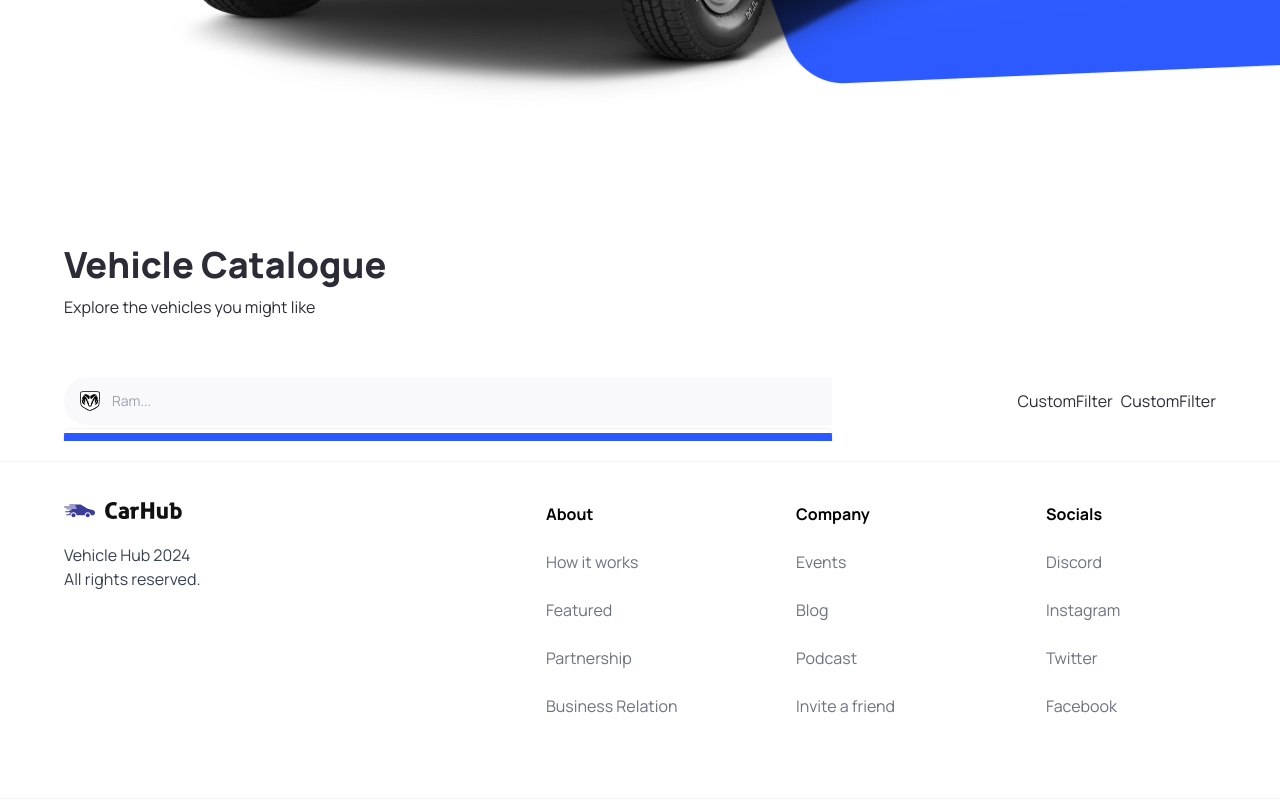
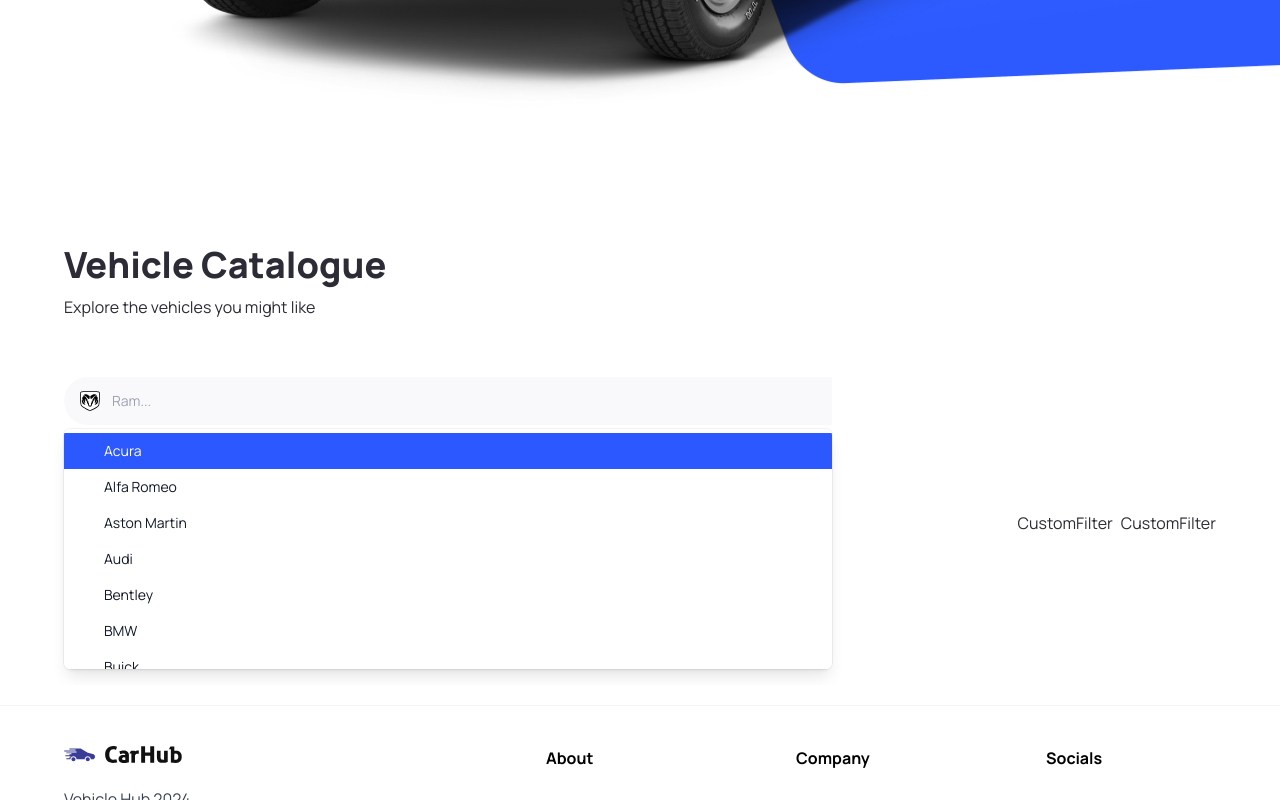
Before and after one commit to dnich02f/ecommerce_vehicle_showcase, a Next.js app: page / in a window 1280 px wide. Both pictures are taken after a click on the button 82 px from the left and 1504 px from the top of the page. Shown: the part 1104-1904 px from the top of the page. Built offline with nearby package versions, Linux system fonts and the light colour scheme.

Commit message:
made the Combobox.Options className relative instead of absolute. The list dropdown was appearing behind the CustomFilters.

```diff
--- a/components/SearchManufacturer.tsx
+++ b/components/SearchManufacturer.tsx
@@ -5,7 +5,7 @@ import { Combobox, Transition } from "@headlessui/react";
 import Image from 'next/image';
 import {manufacturers} from "@/constants";
 
-const SearchManufacturer = ({ manufacturer, setManuFacturer }: SearchManuFacturerProps) => {
+const SearchManufacturer = ({ manufacturer, setManufacturer }: SearchManufacturerProps) => {
   const [query, setQuery] = useState("");
 
   const filteredManufacturers =
@@ -20,7 +20,7 @@ const SearchManufacturer = ({ manufacturer, setManuFacturer }: SearchManuFacture
 
   return (
     <div className='search-manufacturer'>
-      <Combobox value={manufacturer} onChange={setManuFacturer}>
+      <Combobox value={manufacturer} onChange={setManufacturer}>
         <div className='relative w-full'>
           {/* Button for the combobox. Click on the icon to see the complete dropdown */}
           <Combobox.Button className='absolute top-[14px]'>
@@ -50,17 +50,10 @@ const SearchManufacturer = ({ manufacturer, setManuFacturer }: SearchManuFacture
             afterLeave={() => setQuery("")} // Reset the search query after the transition completes
           >
             <Combobox.Options
-              className='absolute mt-1 max-h-60 w-full overflow-auto rounded-md bg-white py-1 text-base shadow-lg ring-1 ring-black ring-opacity-5 focus:outline-none sm:text-sm'
+              className='relative mt-1 max-h-60 w-full overflow-auto rounded-md bg-white py-1 text-base shadow-lg ring-1 ring-black ring-opacity-5 focus:outline-none sm:text-sm'
               static
             >
-              {filteredManufacturers.length === 0 && query !== "" ? (
-                <Combobox.Option
-                  value={query}
-                  className='search-manufacturer__option'
-                >
-                  Create "{query}"
-                </Combobox.Option>
-              ) : (
+              {
                 filteredManufacturers.map((item) => (
                   <Combobox.Option
                     key={item}
@@ -71,22 +64,10 @@ const SearchManufacturer = ({ manufacturer, setManuFacturer }: SearchManuFacture
                     }
                     value={item}
                   >
-                    {({ selected, active }) => (
-                      <>
-                        <span className={`block truncate ${selected ? "font-medium" : "font-normal"}`}>
-                          {item}
-                        </span>
-
-                        {/* Show an active blue background color if the option is selected */}
-                        {selected ? (
-                          <span className={`absolute inset-y-0 left-0 flex items-center pl-3 ${active? "text-white": "text-pribg-primary-purple"}`}
-                          ></span>
-                        ) : null}
-                      </>
-                    )}
+                    {item}
                   </Combobox.Option>
                 ))
-              )}
+              }
             </Combobox.Options>
           </Transition>
         </div>
```
